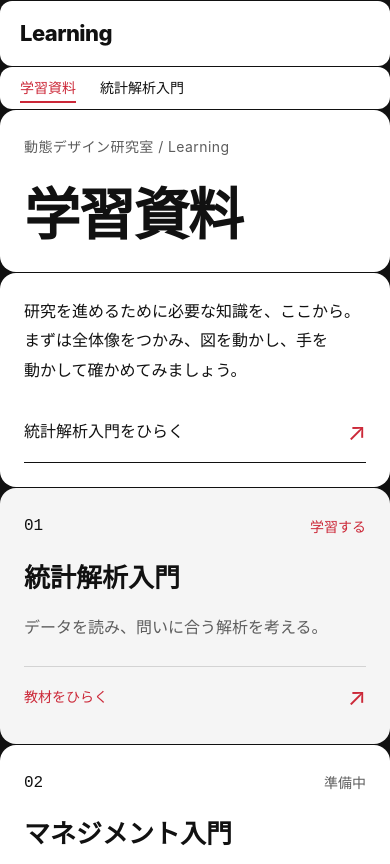
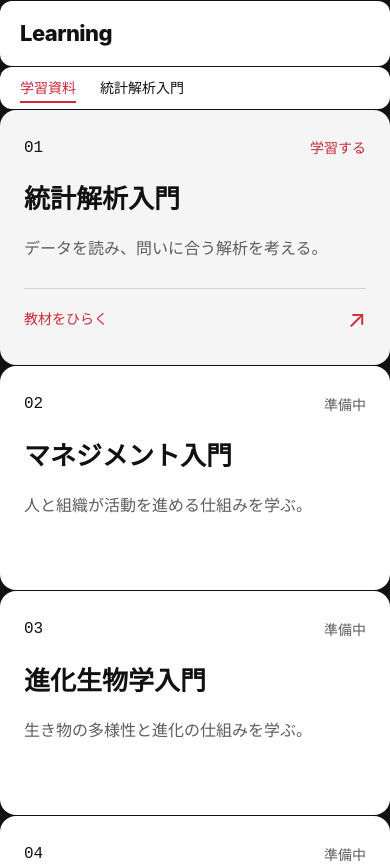
Before and after one commit to Design-for-Changes/learning, a React (Vite) app: page / in a window 390 px wide. Shown: the top 864 px of the page. Built offline with nearby package versions, Linux system fonts and the light colour scheme.

Commit message:
Simplify portal and restore normal Japanese text wrapping

```diff
--- a/src/App.jsx
+++ b/src/App.jsx
@@ -22,10 +22,7 @@ const subjects = [
 ];
 function Portal(){
  return <main id="main" className="home" tabIndex="-1">
-  <section className="portal-masthead">
-   <div className="portal-title"><p className="eyebrow">動態デザイン研究室 / Learning</p><h1>学習資料</h1></div>
-   <div className="portal-intro"><p>研究を進めるために必要な知識を、ここから。まずは全体像をつかみ、図を動かし、手を動かして確かめてみましょう。</p><a href="#/statistics">統計解析入門をひらく <span aria-hidden="true">↗</span></a></div>
-  </section>
+  <h1 className="visually-hidden">学習資料</h1>
   <div className="portal-grid">{subjects.map(([name,description],i)=><article className={`subject ${i===0?'available':''}`} key={name}>
    <div className="subject-meta"><span className="course-no">{String(i+1).padStart(2,'0')}</span><span>{i===0?'学習する':'準備中'}</span></div>
    <h2>{i===0?<a href="#/statistics">{name}</a>:name}</h2><p>{description}</p>
--- a/src/style.css
+++ b/src/style.css
@@ -25,10 +25,12 @@ h1, h2, h3 { line-height: 1.5; word-break: normal; overflow-wrap: break-word; li
 h1 { font-size: 2.75rem; letter-spacing: -0.025em; font-weight: 750; }
 h2 { font-size: 1.5rem; }
 h3 { font-size: 1.125rem; }
-p { overflow-wrap: break-word; line-break: strict; }
+/* Keep prose on normal Japanese line breaking; phrase grouping left large gaps. */
+p { word-break: normal; overflow-wrap: break-word; line-break: strict; text-wrap: wrap; }
 p + p { margin-top: 16px; }
 .skip { position: fixed; top: -128px; left: 16px; background: white; z-index: 100; padding: 8px 16px; }
 .skip:focus { top: 8px; }
+.visually-hidden { position: absolute; width: 1px; height: 1px; padding: 0; margin: -1px; overflow: hidden; clip-path: inset(50%); white-space: nowrap; border: 0; }
 .site-header { min-height: 72px; display: grid; grid-template-columns: 256px minmax(0,1fr); align-items: stretch; gap: 1px; margin: 1px auto; max-width: 1600px; background: var(--ink); }
 .wordmark { background: white; padding: 16px 24px; border-radius: 16px 0 0 16px; text-decoration: none; font-size: 1.5rem; font-weight: 800; letter-spacing: -0.025em; display: flex; align-items: center; flex-wrap: wrap; gap: 0 16px; }
 .wordmark span { font-size: 0.75rem; font-weight: 500; letter-spacing: 0; color: var(--muted); }
@@ -102,12 +104,6 @@ input[type=search] { width: 100%; margin: 8px 0 24px; padding: 8px 12px; border:
 
 /* Contiguous panels make the portal grid visible. */
 .home { max-width: 1600px; margin: 1px auto; outline: none; }
-.portal-masthead { display: grid; grid-template-columns: repeat(12,minmax(0,1fr)); gap: 1px; background: var(--ink); }
-.portal-title, .portal-intro { grid-column: span 6; min-width: 0; border-radius: 16px; background: white; padding: 40px; }
-.portal-title h1 { margin-top: 24px; font-size: 5rem; line-height: 1.15; font-weight: 600; }
-.portal-intro { display: grid; align-content: space-between; gap: 24px; font-size: 1.25rem; }
-.portal-intro a { display: flex; justify-content: space-between; align-items: center; color: var(--ink); border-bottom: 1px solid var(--ink); padding-bottom: 8px; text-decoration: none; font-size: 1rem; }
-.portal-intro a span { color: var(--blue); font-size: 1.5rem; }
 .portal-grid { display: grid; grid-template-columns: repeat(12,minmax(0,1fr)); gap: 1px; margin-top: 1px; background: var(--ink); }
 .subject { grid-column: span 4; min-width: 0; min-height: 256px; padding: 24px; display: grid; grid-template-rows: auto auto 1fr; align-content: start; gap: 16px; background: white; border-radius: 16px; }
 .subject-meta { display: flex; justify-content: space-between; align-items: center; gap: 16px; font-size: 0.875rem; color: var(--muted); }
@@ -216,9 +212,6 @@ input[type=search] { width: 100%; margin: 8px 0 24px; padding: 8px 12px; border:
   .method-card:nth-child(even) { padding-left: 0; border-left: 0; }
   .control { grid-template-columns: minmax(0,1fr); gap: 8px; }
 }
-@supports (word-break: auto-phrase) {
-  h1, h2, h3, p, .nav-group a, .option-list span { word-break: auto-phrase; }
-}
 @media (max-width: 1100px) {
   .site-header { grid-template-columns: 224px minmax(0,1fr); }
   .wordmark span { display: none; }
@@ -226,8 +219,6 @@ input[type=search] { width: 100%; margin: 8px 0 24px; padding: 8px 12px; border:
   .catalog-nav { padding-inline: 16px; }
   .method-main { padding: 32px 24px 64px; }
   .subject { grid-column: span 6; }
-  .portal-title, .portal-intro { padding: 32px; }
-  .portal-title h1 { font-size: 4rem; }
 }
 @media (max-width: 700px) {
   h1 { font-size: 2rem; }
@@ -254,9 +245,6 @@ input[type=search] { width: 100%; margin: 8px 0 24px; padding: 8px 12px; border:
   .purpose-title { grid-template-columns: 24px minmax(0,1fr); gap: 16px; }
   .learning-path h2 { font-size: 1.25rem; }
   .plot text { font-size: 1.25rem; }
-  .portal-title, .portal-intro { grid-column: 1 / -1; padding: 24px; }
-  .portal-title h1 { font-size: 3.5rem; }
-  .portal-intro { font-size: 1rem; }
   .subject { grid-column: 1 / -1; min-height: 224px; }
   .subject h2 { font-size: 1.625rem; }
   .site-footer { padding: 24px 20px; }
```
